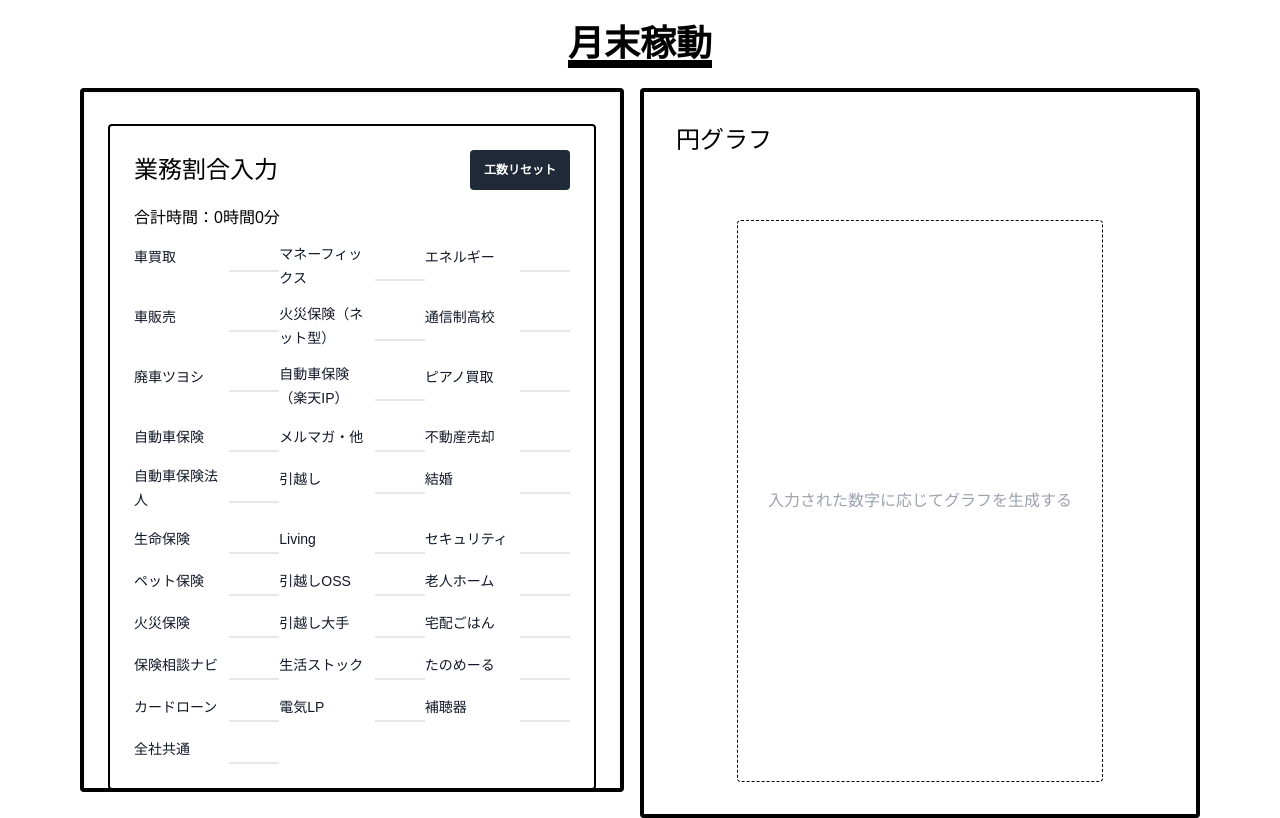
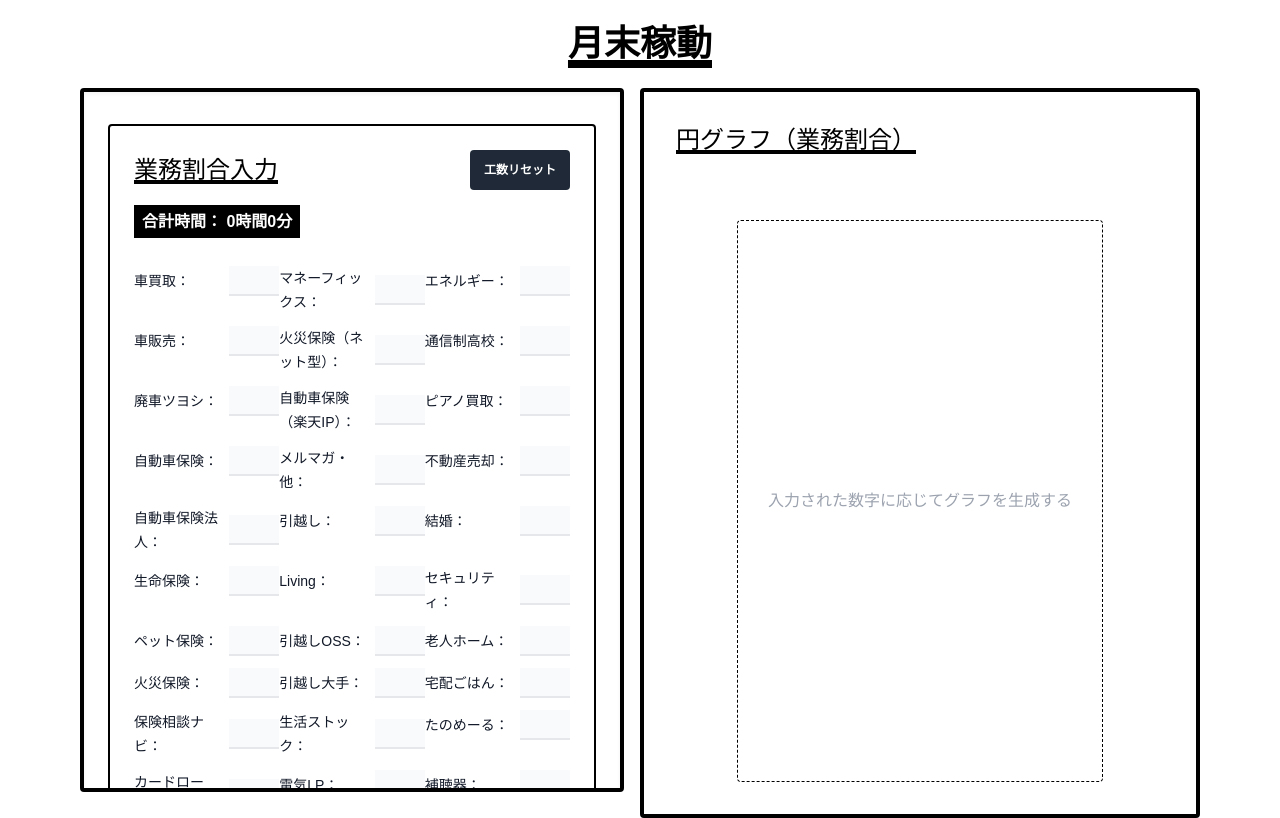
Before and after one commit to ppppppsmash/end-of-month_performance, a React (Create React App) app in the folder client/: page / in a window 1280 px wide. Built offline with nearby package versions, Linux system fonts and the light colour scheme.

Commit message:
fix: 業務割合リセットを修正

```diff
--- a/client/src/App.tsx
+++ b/client/src/App.tsx
@@ -152,25 +152,26 @@ const App: FC = (): JSX.Element => {
   const handlePercentageReset = () => {
     setTasksPercentages(tasksPercentages.map(task => ({ ...task, time: '' })))
     setPercentageTotalTime(0)
-  }
+    setGraphTasksPercentages([])
+  };
 
   const handleTimeOnlyReset = () => {
     setTasksTimes(tasksTimes.map(task => ({ ...task, time: '' })))
     setTotalTimeOnly(0)
-  }
+  };
 
   return (
     <div className="font-ibm">
       <Title title={title} />
       <div className="flex flex-wrap w-full space-x-4 items:center px-20">
         <div className="flex-1 w-5/12 border-4 border-solid rounded border-black px-6 py-8 overflow-x-none h-[88vh] overflow-y-scroll shadow-inner scrollbar-thin dark:scrollbar-thumb-black dark:scrollbar-track-gray-200">
-          <div className="mb-12 border-2 border-solid border-black rounded p-6">
+          <div className="bg-white mb-12 border-2 border-solid border-black rounded p-6">
             <div className="mb-4 flex items-center justify-between">
-              <h2 className="text-2xl">業務割合入力</h2>
+              <h2 className="text-2xl underline decoration-4">業務割合入力</h2>
               <Button name="工数リセット" onClick={handlePercentageReset} />
             </div>
-            <div>
-              {errPercentageInfo ? <p className="text-base text-error">{errPercentageInfo}</p> : <p>合計時間：{formatTime(percentageTotalTime)}</p>}
+            <div className='my-5'>
+              {errPercentageInfo ? <p className="text-base text-error">{errPercentageInfo}</p> : <p className='text-white font-semibold'><span className='bg-black p-2'>合計時間： {formatTime(percentageTotalTime)}</span></p>}
             </div>
             <div className='flex flex-wrap'>
             {tasksPercentages.map((task, index) => (
@@ -178,13 +179,13 @@ const App: FC = (): JSX.Element => {
             ))}
             </div>
           </div>
-          <div className="mb-12 border-2 border-solid border-black rounded p-6">
+          <div className="bg-white mb-12 border-2 border-solid border-black rounded p-6">
             <div className="mb-4 flex items-center justify-between">
-              <h2 className="text-2xl">保険関連業務工数入力</h2>
+              <h2 className="text-2xl underline decoration-4">保険関連業務工数入力</h2>
               <Button name="工数リセット" onClick={handleTimeOnlyReset} />
             </div>
-            <div>
-            {errTotalOnlyInfo ? <p className="text-base text-error">{errTotalOnlyInfo}</p> : <p>合計時間：{formatTime(totalTimeOnly)}</p>}
+            <div className='my-5'>
+            {errTotalOnlyInfo ? <p className="text-base text-error">{errTotalOnlyInfo}</p> : <p className='text-white font-semibold'><span className='bg-black p-2'>合計時間： {formatTime(totalTimeOnly)}</span></p>}
             </div>
             <div className='flex flex-wrap'>
               {tasksTimes.map((task, index) => (
@@ -193,10 +194,10 @@ const App: FC = (): JSX.Element => {
             </div>
           </div>
         </div>
-        <div className="bg-white flex-1 w-5/12 border-4 border-solid rounded border-black p-8">
-          <div className="mb-4"><h2 className="text-2xl">円グラフ</h2></div>
-          <div className="w-[75%] mx-auto mt-16 border border-dashed border-black rounded">
-             {datas.datasets[0].data.length ? <Pie data={datas} /> : <p className="h-[70vh] flex justify-center items-center text-gray-400">入力された数字に応じてグラフを生成する</p>}
+        <div className="flex-1 w-5/12 border-4 border-solid rounded border-black p-8">
+          <h2 className="mb-4 text-2xl underline decoration-4">円グラフ（業務割合）</h2>
+          <div className="bg-white w-[75%] mx-auto mt-16 border border-dashed border-black rounded">
+            {datas.datasets[0].data.length ? <Pie data={datas} /> : <p className="h-[70vh] flex justify-center items-center text-gray-400">入力された数字に応じてグラフを生成する</p>}
           </div>
         </div>
       </div>
--- a/client/src/components/Input.tsx
+++ b/client/src/components/Input.tsx
@@ -9,16 +9,16 @@ interface Props {
 
 const Input: FC<Props> = ({label, time, onChange}): JSX.Element => {
     return (
-        <div className="relative gap-x-3 w-4/12">
+        <div className="relative gap-x-2 w-4/12">
             <>
             <div className="flex mt-3 items-center">
-                <div className="text-sm leading-6 w-36">
-                    <label className="font-medium text-gray-900">{label}</label>
+                <div className="text-sm leading-6 w-40">
+                    <label className="font-medium text-gray-900">{label}：</label>
                 </div>
                 <div>
                     <input
                         type="text"
-                        className='outline-none p-0 w-[50px] h-[30px]
+                        className='bg-gray-50 outline-none p-0 w-[50px] h-[30px]
                         border-b-2 border-black-300 text-sm
                         focus:border-b-2 focus:border-black'
                          value={time}
```
Also changed, not shown: client/src/utils/InputValidation.tsx (line endings or trailing spaces).
